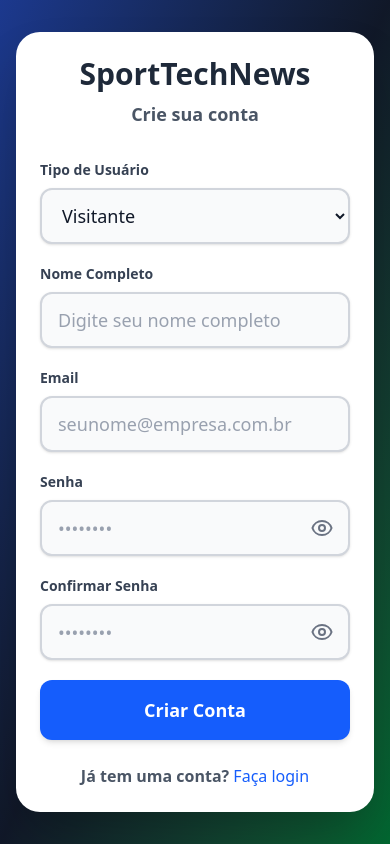
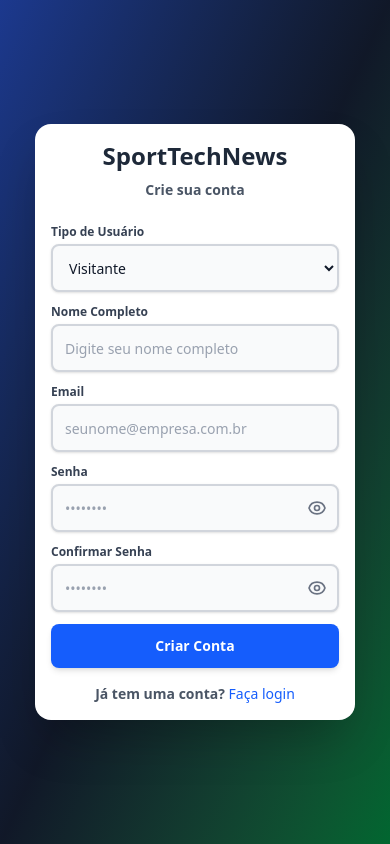
Before and after one commit to Wesnei/SportNewsTech, a React (Vite) app: page /register in a window 390 px wide. Built offline with nearby package versions, Linux system fonts and the light colour scheme.

Commit message:
fix: adjustments responsivity

```diff
--- a/src/components/formRegister/index.tsx
+++ b/src/components/formRegister/index.tsx
@@ -118,26 +118,26 @@ const RegisterCard: React.FC = () => {
   const toggleConfirmPassword = useCallback(() => setShowConfirmPassword(prev => !prev), []);
 
   return (
-    <div className="min-h-screen w-full flex items-center justify-center bg-gradient-to-br from-blue-900 via-gray-900 to-green-800 p-4 font-sans">
-      <div className="w-full max-w-xl bg-white shadow-2xl rounded-3xl p-6 sm:p-8">
+    <div className="min-h-screen w-full flex items-center justify-center bg-gradient-to-br from-blue-900 via-gray-900 to-green-800 p-2 sm:p-4 lg:p-6 font-sans">
+      <div className="w-full max-w-xs sm:max-w-sm md:max-w-md lg:max-w-xl xl:max-w-2xl bg-white shadow-2xl rounded-2xl sm:rounded-3xl p-4 sm:p-6 md:p-8">
 
-        <div className="text-center mb-8">
-          <h1 className="text-3xl sm:text-4xl font-bold text-gray-800 mb-2">SportTechNews</h1>
-          <p className="font-bold text-gray-600 text-lg">Crie sua conta</p>
+        <div className="text-center mb-6 sm:mb-8">
+          <h1 className="text-2xl sm:text-3xl md:text-4xl font-bold text-gray-800 mb-2">SportTechNews</h1>
+          <p className="font-bold text-gray-600 text-sm sm:text-lg">Crie sua conta</p>
         </div>
 
-        <form onSubmit={handleSubmit} className="flex flex-col gap-5">
+        <form onSubmit={handleSubmit} className="flex flex-col gap-3 sm:gap-4 md:gap-5">
 
           <div>
-            <label htmlFor="role" className="block text-sm font-bold text-gray-700 mb-2 text-left">Tipo de Usuário</label>
+            <label htmlFor="role" className="block text-xs sm:text-sm font-bold text-gray-700 mb-1 sm:mb-2 text-left">Tipo de Usuário</label>
             <select
               id="role"
               name="role"
               value={formData.role}
               onChange={handleChange}
-              className="w-full h-14 px-4 py-3 border-2 rounded-xl bg-gray-50 text-gray-900 text-left
+              className="w-full h-12 sm:h-14 px-3 sm:px-4 py-2 sm:py-3 border-2 rounded-lg sm:rounded-xl bg-gray-50 text-gray-900 text-left
                          focus:outline-none focus:ring-2 focus:ring-blue-400 focus:border-blue-500
-                         transition-all duration-300 text-lg shadow-sm border-gray-300 cursor-pointer"
+                         transition-all duration-300 text-sm sm:text-lg shadow-sm border-gray-300 cursor-pointer"
             >
               <option value="Visitante">Visitante</option>
               <option value="Jornalista">Jornalista</option>
@@ -146,7 +146,7 @@ const RegisterCard: React.FC = () => {
           </div>
 
           <div>
-            <label htmlFor="name" className="block text-sm font-bold text-gray-700 mb-2 text-left">Nome Completo</label>
+            <label htmlFor="name" className="block text-xs sm:text-sm font-bold text-gray-700 mb-1 sm:mb-2 text-left">Nome Completo</label>
             <input
               type="text"
               id="name"
@@ -154,16 +154,16 @@ const RegisterCard: React.FC = () => {
               value={formData.name}
               onChange={handleChange}
               placeholder="Digite seu nome completo"
-              className={`w-full h-14 px-4 py-3 border-2 rounded-xl bg-gray-50 text-gray-900 placeholder-gray-400 text-left
+              className={`w-full h-12 sm:h-14 px-3 sm:px-4 py-2 sm:py-3 border-2 rounded-lg sm:rounded-xl bg-gray-50 text-gray-900 placeholder-gray-400 text-left
                           focus:outline-none focus:ring-2 focus:ring-blue-400 focus:border-blue-500
-                          transition-all duration-300 text-lg shadow-sm
+                          transition-all duration-300 text-sm sm:text-lg shadow-sm
                           ${errors.name ? 'border-red-500 focus:ring-red-400' : 'border-gray-300'}`}
             />
-            {errors.name && <p className="mt-2 text-sm text-red-600 text-left">{errors.name}</p>}
+            {errors.name && <p className="mt-1 sm:mt-2 text-xs sm:text-sm text-red-600 text-left">{errors.name}</p>}
           </div>
 
           <div>
-            <label htmlFor="email" className="block text-sm font-bold text-gray-700 mb-2 text-left">Email</label>
+            <label htmlFor="email" className="block text-xs sm:text-sm font-bold text-gray-700 mb-1 sm:mb-2 text-left">Email</label>
             <input
               type="email"
               id="email"
@@ -171,17 +171,17 @@ const RegisterCard: React.FC = () => {
               value={formData.email}
               onChange={handleChange}
               placeholder="seunome@empresa.com.br"
-              className={`w-full h-14 px-4 py-3 border-2 rounded-xl bg-gray-50 text-gray-900 placeholder-gray-400 text-left
+              className={`w-full h-12 sm:h-14 px-3 sm:px-4 py-2 sm:py-3 border-2 rounded-lg sm:rounded-xl bg-gray-50 text-gray-900 placeholder-gray-400 text-left
                           focus:outline-none focus:ring-2 focus:ring-blue-400 focus:border-blue-500
-                          transition-all duration-300 text-lg shadow-sm
+                          transition-all duration-300 text-sm sm:text-lg shadow-sm
                           ${errors.email ? 'border-red-500 focus:ring-red-400' : 'border-gray-300'}`}
             />
-            {errors.email && <p className="mt-2 text-sm text-red-600 text-left">{errors.email}</p>}
+            {errors.email && <p className="mt-1 sm:mt-2 text-xs sm:text-sm text-red-600 text-left">{errors.email}</p>}
           </div>
 
           {formData.role === 'Jornalista' && (
             <div>
-              <label htmlFor="journalistId" className="block text-sm font-bold text-gray-700 mb-2 text-left">Código de Jornalista</label>
+              <label htmlFor="journalistId" className="block text-xs sm:text-sm font-bold text-gray-700 mb-1 sm:mb-2 text-left">Código de Jornalista</label>
               <input
                 type="text"
                 id="journalistId"
@@ -189,17 +189,17 @@ const RegisterCard: React.FC = () => {
                 value={formData.journalistId}
                 onChange={handleChange}
                 placeholder="Digite seu código de jornalista"
-                className={`w-full h-14 px-4 py-3 border-2 rounded-xl bg-gray-50 text-gray-900 placeholder-gray-400 text-left
+                className={`w-full h-12 sm:h-14 px-3 sm:px-4 py-2 sm:py-3 border-2 rounded-lg sm:rounded-xl bg-gray-50 text-gray-900 placeholder-gray-400 text-left
                             focus:outline-none focus:ring-2 focus:ring-blue-400 focus:border-blue-500
-                            transition-all duration-300 text-lg shadow-sm
+                            transition-all duration-300 text-sm sm:text-lg shadow-sm
                             ${errors.journalistId ? 'border-red-500 focus:ring-red-400' : 'border-gray-300'}`}
               />
-              {errors.journalistId && <p className="mt-2 text-sm text-red-600 text-left">{errors.journalistId}</p>}
+              {errors.journalistId && <p className="mt-1 sm:mt-2 text-xs sm:text-sm text-red-600 text-left">{errors.journalistId}</p>}
             </div>
           )}
 
           <div>
-            <label htmlFor="password" className="block text-sm font-bold text-gray-700 mb-2 text-left">Senha</label>
+            <label htmlFor="password" className="block text-xs sm:text-sm font-bold text-gray-700 mb-1 sm:mb-2 text-left">Senha</label>
             <div className="relative">
               <input
                 type={showPassword ? 'text' : 'password'}
@@ -208,33 +208,33 @@ const RegisterCard: React.FC = () => {
                 value={formData.password}
                 onChange={handleChange}
                 placeholder="••••••••"
-                className={`w-full h-14 px-4 pr-12 py-3 border-2 rounded-xl bg-gray-50 text-gray-900 placeholder-gray-400 text-left
+                className={`w-full h-12 sm:h-14 px-3 sm:px-4 pr-10 sm:pr-12 py-2 sm:py-3 border-2 rounded-lg sm:rounded-xl bg-gray-50 text-gray-900 placeholder-gray-400 text-left
                             focus:outline-none focus:ring-2 focus:ring-blue-400 focus:border-blue-500
-                            transition-all duration-300 text-lg shadow-sm
+                            transition-all duration-300 text-sm sm:text-lg shadow-sm
                             ${errors.password ? 'border-red-500 focus:ring-red-400' : 'border-gray-300'}`}
               />
               <button
                 type="button"
                 onClick={togglePassword}
-                className="absolute inset-y-0 right-0 pr-4 flex items-center text-gray-500 hover:text-gray-800 transition-colors duration-300 cursor-pointer"
+                className="absolute inset-y-0 right-0 pr-3 sm:pr-4 flex items-center text-gray-500 hover:text-gray-800 transition-colors duration-300 cursor-pointer"
                 aria-label={showPassword ? "Esconder senha" : "Mostrar senha"}
               >
                 {showPassword ? (
-                  <Icon className="h-6 w-6">
+                  <Icon className="h-5 w-5 sm:h-6 sm:w-6">
                     <path strokeLinecap="round" strokeLinejoin="round" d="M13.875 18.825A10.05 10.05 0 0112 19c-4.478 0-8.268-2.943-9.543-7a9.97 9.97 0 011.563-3.029m5.858.908a3 3 0 114.243 4.243M9.878 9.878l4.242 4.242M9.878 9.878L3 3m6.878 6.878L21 21" />
                   </Icon>
                 ) : (
-                  <Icon className="h-6 w-6">
+                  <Icon className="h-5 w-5 sm:h-6 sm:w-6">
                     <path strokeLinecap="round" strokeLinejoin="round" d="M15 12a3 3 0 11-6 0 3 3 0 016 0zM2.458 12C3.732 7.943 7.523 5 12 5c4.478 0 8.268 2.943 9.542 7-1.274 4.057-5.064 7-9.542 7-4.477 0-8.268-2.943-9.542-7z" />
                   </Icon>
                 )}
               </button>
             </div>
-            {errors.password && <p className="mt-2 text-sm text-red-600 text-left">{errors.password}</p>}
+            {errors.password && <p className="mt-1 sm:mt-2 text-xs sm:text-sm text-red-600 text-left">{errors.password}</p>}
           </div>
 
           <div>
-            <label htmlFor="confirmPassword" className="block text-sm font-bold text-gray-700 mb-2 text-left">Confirmar Senha</label>
+            <label htmlFor="confirmPassword" className="block text-xs sm:text-sm font-bold text-gray-700 mb-1 sm:mb-2 text-left">Confirmar Senha</label>
             <div className="relative">
               <input
                 type={showConfirmPassword ? 'text' : 'password'}
@@ -243,50 +243,50 @@ const RegisterCard: React.FC = () => {
                 value={formData.confirmPassword}
                 onChange={handleChange}
                 placeholder="••••••••"
-                className={`w-full h-14 px-4 pr-12 py-3 border-2 rounded-xl bg-gray-50 text-gray-900 placeholder-gray-400 text-left
+                className={`w-full h-12 sm:h-14 px-3 sm:px-4 pr-10 sm:pr-12 py-2 sm:py-3 border-2 rounded-lg sm:rounded-xl bg-gray-50 text-gray-900 placeholder-gray-400 text-left
                             focus:outline-none focus:ring-2 focus:ring-blue-400 focus:border-blue-500
-                            transition-all duration-300 text-lg shadow-sm
+                            transition-all duration-300 text-sm sm:text-lg shadow-sm
                             ${errors.confirmPassword ? 'border-red-500 focus:ring-red-400' : 'border-gray-300'}`}
               />
               <button
                 type="button"
                 onClick={toggleConfirmPassword}
-                className="absolute inset-y-0 right-0 pr-4 flex items-center text-gray-500 hover:text-gray-800 transition-colors duration-300 cursor-pointer"
+                className="absolute inset-y-0 right-0 pr-3 sm:pr-4 flex items-center text-gray-500 hover:text-gray-800 transition-colors duration-300 cursor-pointer"
                 aria-label={showConfirmPassword ? "Esconder senha" : "Mostrar senha"}
               >
                 {showConfirmPassword ? (
-                  <Icon className="h-6 w-6">
+                  <Icon className="h-5 w-5 sm:h-6 sm:w-6">
                     <path strokeLinecap="round" strokeLinejoin="round" d="M13.875 18.825A10.05 10.05 0 0112 19c-4.478 0-8.268-2.943-9.543-7a9.97 9.97 0 011.563-3.029m5.858.908a3 3 0 114.243 4.243M9.878 9.878l4.242 4.242M9.878 9.878L3 3m6.878 6.878L21 21" />
                   </Icon>
                 ) : (
-                  <Icon className="h-6 w-6">
+                  <Icon className="h-5 w-5 sm:h-6 sm:w-6">
                     <path strokeLinecap="round" strokeLinejoin="round" d="M15 12a3 3 0 11-6 0 3 3 0 016 0zM2.458 12C3.732 7.943 7.523 5 12 5c4.478 0 8.268 2.943 9.542 7-1.274 4.057-5.064 7-9.542 7-4.477 0-8.268-2.943-9.542-7z" />
                   </Icon>
                 )}
               </button>
             </div>
-            {errors.confirmPassword && <p className="mt-2 text-sm text-red-600 text-left">{errors.confirmPassword}</p>}
+            {errors.confirmPassword && <p className="mt-1 sm:mt-2 text-xs sm:text-sm text-red-600 text-left">{errors.confirmPassword}</p>}
           </div>
 
           <button
             type="submit"
             disabled={isLoading}
-            className="w-full py-4 bg-blue-600 hover:bg-blue-700 text-white font-bold rounded-xl
+            className="w-full py-3 sm:py-4 bg-blue-600 hover:bg-blue-700 text-white font-bold rounded-lg sm:rounded-xl
                        focus:outline-none focus:ring-4 focus:ring-blue-500/50
                        disabled:bg-blue-400 disabled:cursor-not-allowed
-                       transition-all duration-300 transform hover:scale-[1.02] text-lg shadow-md hover:shadow-lg cursor-pointer"
+                       transition-all duration-300 transform hover:scale-[1.02] text-sm sm:text-lg shadow-md hover:shadow-lg cursor-pointer"
           >
               {isLoading ? (
                 <div className="flex items-center justify-center gap-3">
-                  <div className="animate-spin rounded-full h-6 w-6 border-b-2 border-white"></div>
+                  <div className="animate-spin rounded-full h-5 w-5 sm:h-6 sm:w-6 border-b-2 border-white"></div>
                   Criando conta...
                 </div>
             ) : 'Criar Conta'}
             </button>
         </form>
 
-        <div className="mt-6 text-center">
-          <p className="font-bold text-gray-600 text-base">
+        <div className="mt-4 sm:mt-6 text-center">
+          <p className="font-bold text-gray-600 text-sm sm:text-base">
             Já tem uma conta?{" "}
             <Link to="/" className="text-blue-600 hover:underline font-medium transition-colors cursor-pointer">
               Faça login
```
Also changed, not shown: src/components/formLogin/index.tsx (+28 -28 lines), src/components/notFound/index.tsx (+11 -11 lines), src/components/recovery-password/index.tsx (+19 -19 lines), 1 other file (tests, documents, lock files or other folders).
